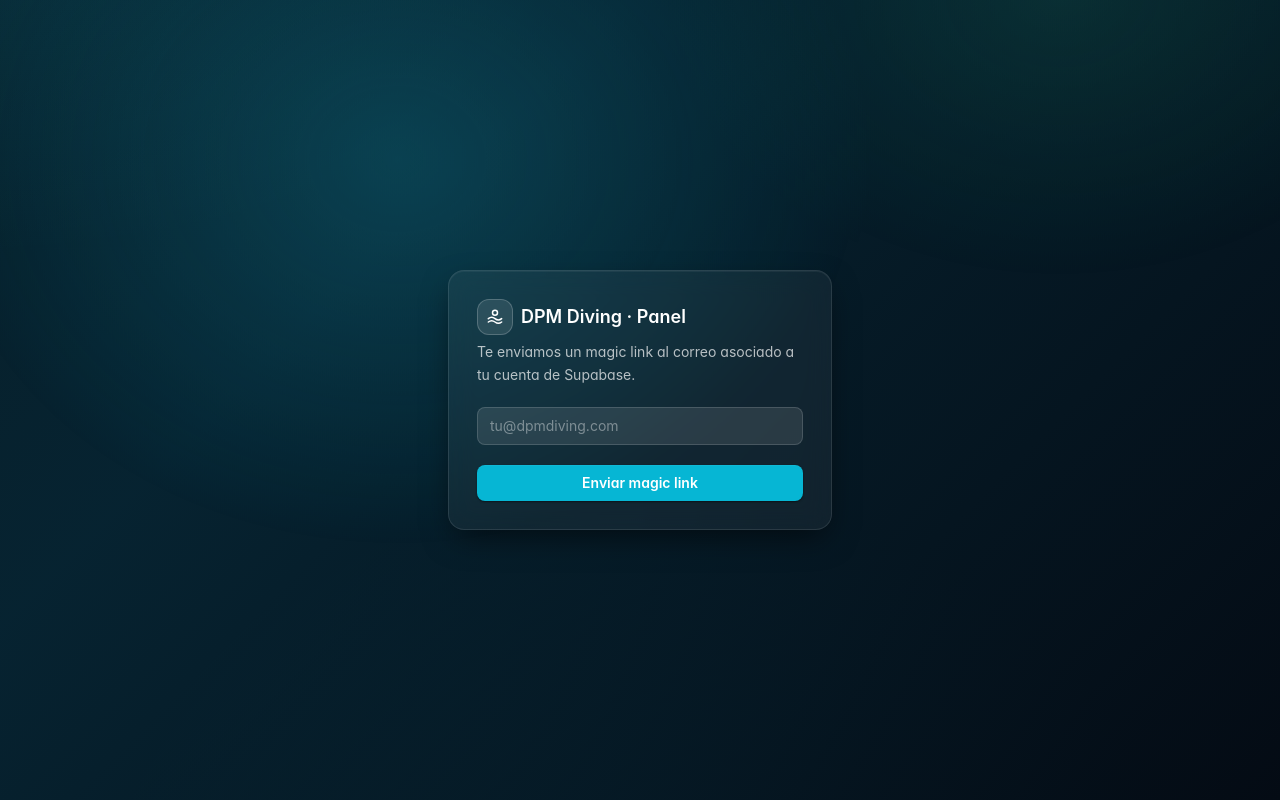
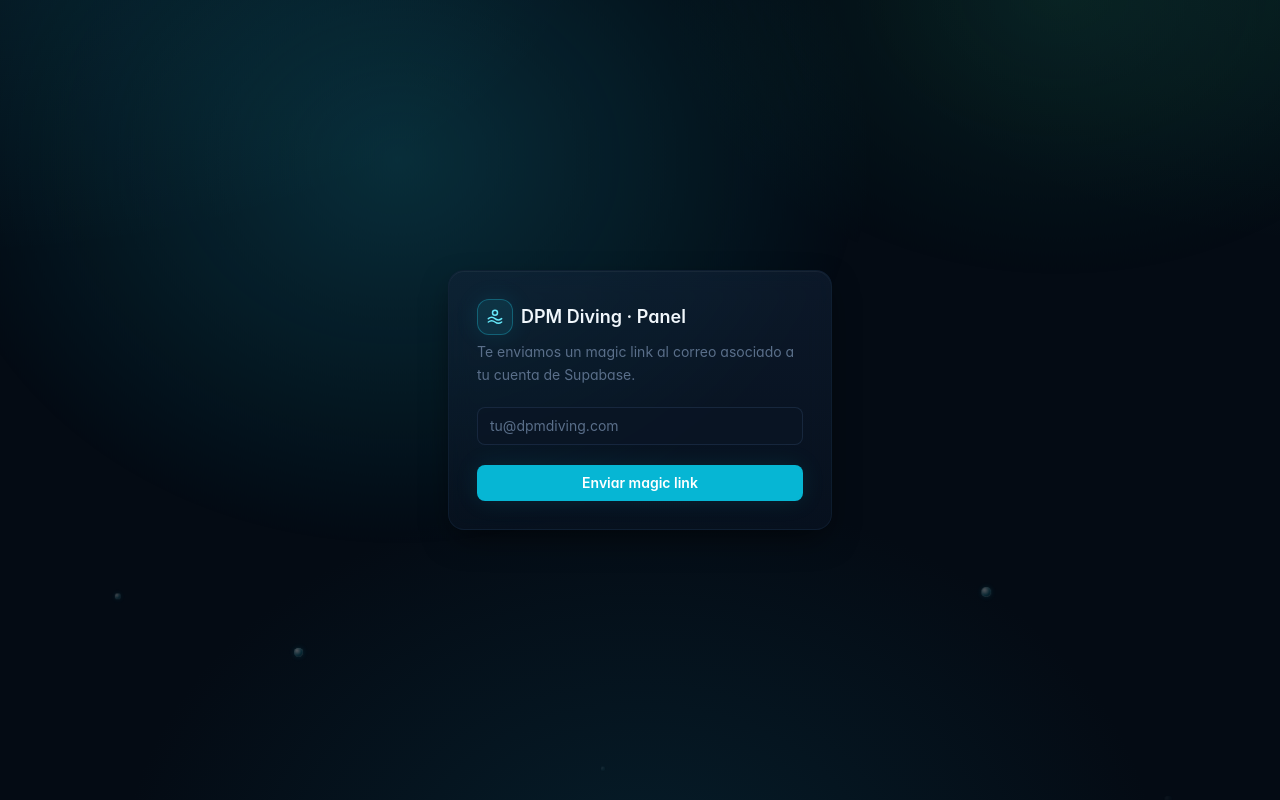
Before and after one commit to Tony-aphrodite/Claude-project, a Next.js app in the folder apps/panel/: page /login in a window 1280 px wide. Built offline with nearby package versions, Linux system fonts and the light colour scheme.

Commit message:
style(login): match abyss canvas + ambient bubble field

```diff
--- a/apps/panel/src/app/globals.css
+++ b/apps/panel/src/app/globals.css
@@ -288,4 +288,53 @@
   .hairline {
     @apply h-px w-full bg-gradient-to-r from-transparent via-ink-300/60 to-transparent;
   }
+
+  /*
+   * Ambient bubble particle, used on the login page (and any standalone
+   * full-bleed scene). Pure-CSS animation: drifts from below the viewport
+   * up past the top with slight horizontal sway. Each instance receives
+   * its own duration / delay / horizontal offset / size via CSS vars on
+   * the inline style, so the deck looks scattered without RNG in JS.
+   */
+  .bubble-particle {
+    position: absolute;
+    bottom: calc(var(--bubble-size, 6px) * -2);
+    left: var(--bubble-x, 50%);
+    width: var(--bubble-size, 6px);
+    height: var(--bubble-size, 6px);
+    border-radius: 9999px;
+    background: radial-gradient(
+      circle at 32% 30%,
+      rgba(255, 255, 255, 0.55),
+      rgba(34, 211, 238, 0.25) 55%,
+      transparent 100%
+    );
+    box-shadow:
+      inset 0 0 1px rgba(255, 255, 255, 0.5),
+      0 0 6px rgba(34, 211, 238, 0.25);
+    opacity: 0;
+    animation: bubble-rise var(--bubble-duration, 18s) linear var(--bubble-delay, 0s) infinite;
+    pointer-events: none;
+    will-change: transform, opacity;
+  }
 }
+
+@keyframes bubble-rise {
+  0% {
+    transform: translate3d(0, 0, 0) scale(1);
+    opacity: 0;
+  }
+  8% {
+    opacity: var(--bubble-opacity, 0.55);
+  }
+  45% {
+    transform: translate3d(var(--bubble-drift, 18px), -50vh, 0) scale(0.96);
+  }
+  92% {
+    opacity: var(--bubble-opacity, 0.55);
+  }
+  100% {
+    transform: translate3d(calc(var(--bubble-drift, 18px) * -0.5), -110vh, 0) scale(0.85);
+    opacity: 0;
+  }
+}
--- a/apps/panel/src/app/login/page.tsx
+++ b/apps/panel/src/app/login/page.tsx
@@ -1,4 +1,31 @@
 import { signInWithEmail } from "../actions/auth";
+
+// Bubble field — 14 particles scattered across the viewport with handpicked
+// duration/size/x/drift so the deck looks organic without RNG in JS (which
+// would re-roll on every render). Tuned to feel ambient, not busy.
+const BUBBLES: Array<{
+  x: string;
+  size: number;
+  duration: number;
+  delay: number;
+  drift: number;
+  opacity: number;
+}> = [
+  { x: "8%", size: 6, duration: 22, delay: 0, drift: 24, opacity: 0.45 },
+  { x: "14%", size: 4, duration: 28, delay: 6, drift: -18, opacity: 0.35 },
+  { x: "22%", size: 9, duration: 18, delay: 2, drift: 30, opacity: 0.55 },
+  { x: "31%", size: 5, duration: 26, delay: 10, drift: -22, opacity: 0.40 },
+  { x: "38%", size: 7, duration: 20, delay: 14, drift: 16, opacity: 0.50 },
+  { x: "47%", size: 4, duration: 30, delay: 4, drift: -12, opacity: 0.30 },
+  { x: "54%", size: 8, duration: 19, delay: 12, drift: 28, opacity: 0.55 },
+  { x: "62%", size: 5, duration: 25, delay: 8, drift: -24, opacity: 0.40 },
+  { x: "70%", size: 6, duration: 23, delay: 16, drift: 14, opacity: 0.45 },
+  { x: "78%", size: 10, duration: 17, delay: 1, drift: -30, opacity: 0.55 },
+  { x: "85%", size: 4, duration: 27, delay: 11, drift: 20, opacity: 0.35 },
+  { x: "91%", size: 7, duration: 21, delay: 5, drift: -16, opacity: 0.50 },
+  { x: "26%", size: 3, duration: 32, delay: 18, drift: 10, opacity: 0.25 },
+  { x: "65%", size: 3, duration: 34, delay: 22, drift: -8, opacity: 0.25 },
+];
 
 export default async function LoginPage({
   searchParams,
@@ -7,15 +34,41 @@
 }) {
   const params = await searchParams;
   return (
-    <div className="relative min-h-screen flex items-center justify-center px-4 bg-abyss-hero overflow-hidden">
-      <div className="absolute inset-0 bg-caustic animate-caustic pointer-events-none" />
+    <div className="relative min-h-screen flex items-center justify-center px-4 overflow-hidden">
+      {/* Caustic shimmer — same animated underwater glow used across the app */}
+      <div
+        className="absolute inset-0 bg-caustic animate-caustic pointer-events-none"
+        aria-hidden
+      />
+
+      {/* Ambient bubble field — pure CSS animation, no client JS */}
+      <div className="absolute inset-0 pointer-events-none" aria-hidden>
+        {BUBBLES.map((b, i) => (
+          <span
+            key={i}
+            className="bubble-particle"
+            style={
+              {
+                "--bubble-x": b.x,
+                "--bubble-size": `${b.size}px`,
+                "--bubble-duration": `${b.duration}s`,
+                "--bubble-delay": `${b.delay}s`,
+                "--bubble-drift": `${b.drift}px`,
+                "--bubble-opacity": b.opacity,
+              } as React.CSSProperties
+            }
+          />
+        ))}
+      </div>
+
+      {/* Login card */}
       <form
         action={signInWithEmail}
-        className="relative w-full max-w-sm space-y-5 rounded-2xl border border-white/10 bg-white/5 p-7 backdrop-blur-md shadow-card-elev"
+        className="relative z-10 w-full max-w-sm space-y-5 rounded-2xl border border-ink-200/60 bg-surface-gradient p-7 shadow-card-elev backdrop-blur-md"
       >
-        <div className="space-y-1.5 text-white">
+        <div className="space-y-1.5 text-ink-900">
           <div className="flex items-center gap-2">
-            <div className="flex h-9 w-9 items-center justify-center rounded-xl bg-white/10 ring-1 ring-inset ring-white/20">
+            <div className="flex h-9 w-9 items-center justify-center rounded-xl border border-brand-400/30 bg-brand-400/10 text-brand-300 shadow-glow-soft">
               <svg viewBox="0 0 24 24" fill="none" className="h-5 w-5">
                 <path
                   d="M4 14c2.5-2 5.5-2 8 0s5.5 2 8 0M4 18c2.5-2 5.5-2 8 0s5.5 2 8 0"
@@ -28,7 +81,7 @@
             </div>
             <h1 className="text-lg font-semibold">DPM Diving · Panel</h1>
           </div>
-          <p className="text-sm text-white/70 leading-relaxed">
+          <p className="text-sm text-ink-500 leading-relaxed">
             Te enviamos un magic link al correo asociado a tu cuenta de Supabase.
           </p>
         </div>
@@ -38,9 +91,9 @@
           name="email"
           required
           placeholder="tu@dpmdiving.com"
-          className="w-full rounded-lg border border-white/15 bg-white/10 px-3 py-2 text-sm text-white placeholder:text-white/40 focus:border-brand-300 focus:outline-none focus:ring-2 focus:ring-brand-300/40"
+          className="w-full rounded-lg border border-ink-300/70 bg-ink-100/70 px-3 py-2 text-sm text-ink-900 placeholder:text-ink-500 focus:border-brand-400 focus:outline-none focus:ring-2 focus:ring-brand-400/30"
         />
-        <button className="w-full rounded-lg bg-brand-500 py-2 text-sm font-semibold text-white shadow-card transition-colors hover:bg-brand-600">
+        <button className="w-full rounded-lg bg-brand-500 py-2 text-sm font-semibold text-white shadow-glow-soft transition-all hover:bg-brand-600 hover:shadow-glow">
           Enviar magic link
         </button>
 
```
